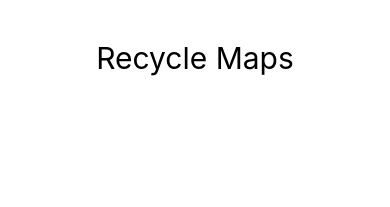
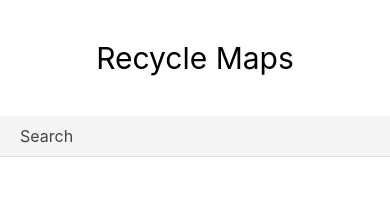
Before and after one commit to Laumak/recycle-maps, a React Native app: screen / in a window 390 px wide. Shown: the top 207 px of the page. Built offline with nearby package versions, Linux system fonts and the light colour scheme.

Commit message:
TextInput

```diff
--- a/App.js
+++ b/App.js
@@ -1,14 +1,28 @@
-import React from 'react';
-import { StyleSheet, Text, View } from 'react-native';
+import React, { Component } from 'react';
+import { StyleSheet, Text, View, TextInput } from 'react-native';
 
-export default function App() {
+export default class App extends Component {
+  state = {
+    search: '',
+  }
+
+  render() {
     return (
       <View>
         <Text style={styles.header}>
           Recycle Maps
         </Text>
+
+        <TextInput
+          style={styles.input}
+          placeholder="Search"
+          onChangeText={text => this.setState({ search: text })}
+        />
+
+        <Text>{this.state.search}</Text>
       </View>
     );
+  }
 }
 
 const styles = StyleSheet.create({
@@ -17,4 +31,14 @@ const styles = StyleSheet.create({
     fontSize: 30,
     textAlign: 'center',
   },
+  input: {
+    marginBottom: 30,
+    padding: 10,
+    paddingHorizontal: 20,
+    fontSize: 16,
+    color: '#444',
+    borderBottomWidth: 1,
+    borderColor: '#ddd',
+    backgroundColor: '#F5F5F5',
+  },
 });
```
Lines whose indentation alone changed are shown as unchanged.
